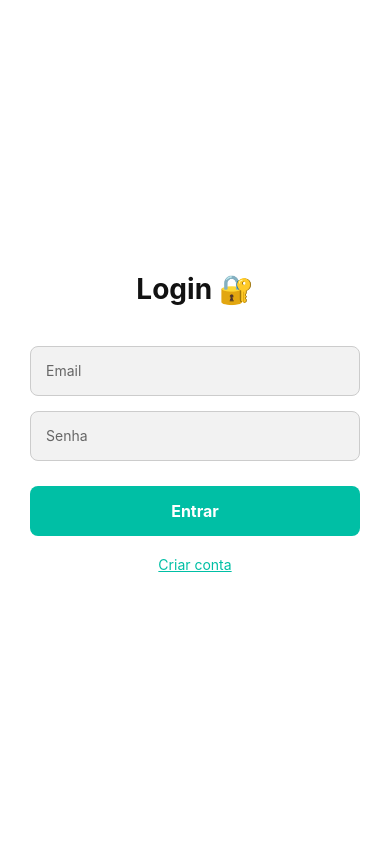
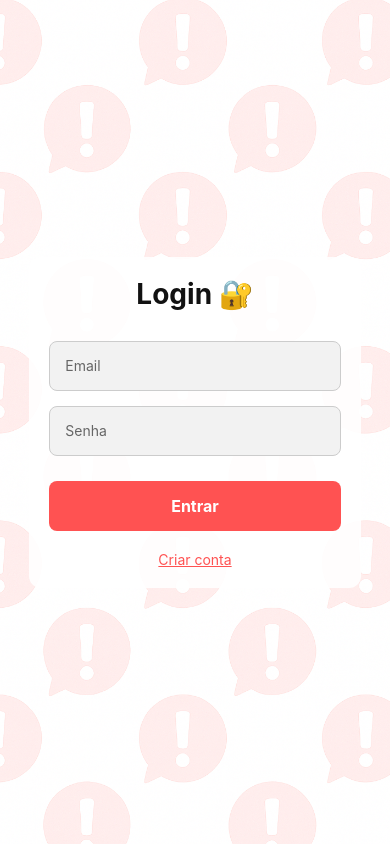
Before and after one commit to CibelySantos/alertaMe, a React Native app: screen /Login in a window 390 px wide. Built offline with nearby package versions, Linux system fonts and the light colour scheme.

Commit message:
alterações

```diff
--- a/src/screens/LoginScreen.js
+++ b/src/screens/LoginScreen.js
@@ -8,6 +8,7 @@ import {
   StatusBar,
   KeyboardAvoidingView,
   Platform,
+  ImageBackground,
 } from 'react-native'
 import { supabase } from '../../supabaseClient'
 
@@ -23,11 +24,17 @@ export default function LoginScreen({ navigation }) {
   }
 
   return (
+    <ImageBackground
+      source={require('../img/alertameBackground.png')} // substitua pelo caminho correto da sua imagem
+      style={styles.background}
+      resizeMode="cover"
+    >
       <KeyboardAvoidingView
-      style={styles.container}
+        style={styles.overlay}
         behavior={Platform.OS === 'ios' ? 'padding' : undefined}
       >
         <StatusBar barStyle="dark-content" />
+        <View style={styles.container}>
           <Text style={styles.title}>Login 🔐</Text>
 
           <TextInput
@@ -58,22 +65,34 @@ export default function LoginScreen({ navigation }) {
           <TouchableOpacity onPress={() => navigation.navigate('Signup')}>
             <Text style={styles.link}>Criar conta</Text>
           </TouchableOpacity>
+        </View>
       </KeyboardAvoidingView>
+    </ImageBackground>
   )
 }
 
 const styles = StyleSheet.create({
-  container: {
+  background: {
     flex: 1,
-    backgroundColor: '#FFFFFF',
+    width: '100%',
+    height: '100%',
+  },
+  overlay: {
+    flex: 1,
     justifyContent: 'center',
     alignItems: 'center',
-    paddingHorizontal: 30,
+  },
+  container: {
+    width: '85%',
+    backgroundColor: 'rgba(255, 255, 255, 0.9)', // fundo branco semi-transparente para legibilidade
+    borderRadius: 12,
+    padding: 20,
+    alignItems: 'center',
   },
   title: {
     fontSize: 28,
     color: '#121212',
-    marginBottom: 40,
+    marginBottom: 30,
     fontWeight: 'bold',
   },
   input: {
@@ -90,7 +109,7 @@ const styles = StyleSheet.create({
   button: {
     width: '100%',
     height: 50,
-    backgroundColor: '#00bfa5',
+    backgroundColor: '#ff5252',
     borderRadius: 8,
     alignItems: 'center',
     justifyContent: 'center',
@@ -103,7 +122,7 @@ const styles = StyleSheet.create({
   },
   link: {
     marginTop: 20,
-    color: '#00bfa5',
+    color: '#ff5252',
     fontSize: 14,
     textDecorationLine: 'underline',
   },
```
Also changed, not shown: src/img/alertameBackground.png (added). Lines whose indentation alone changed are shown as unchanged.
